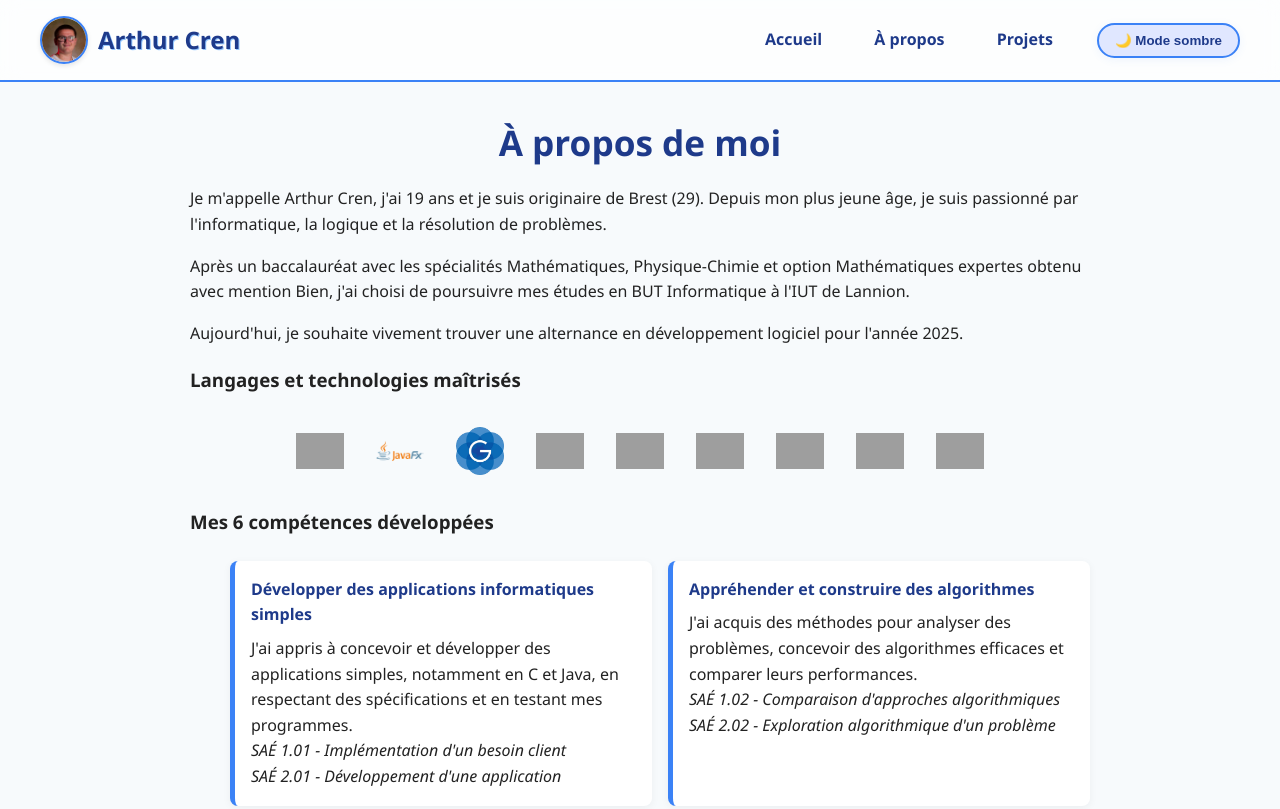
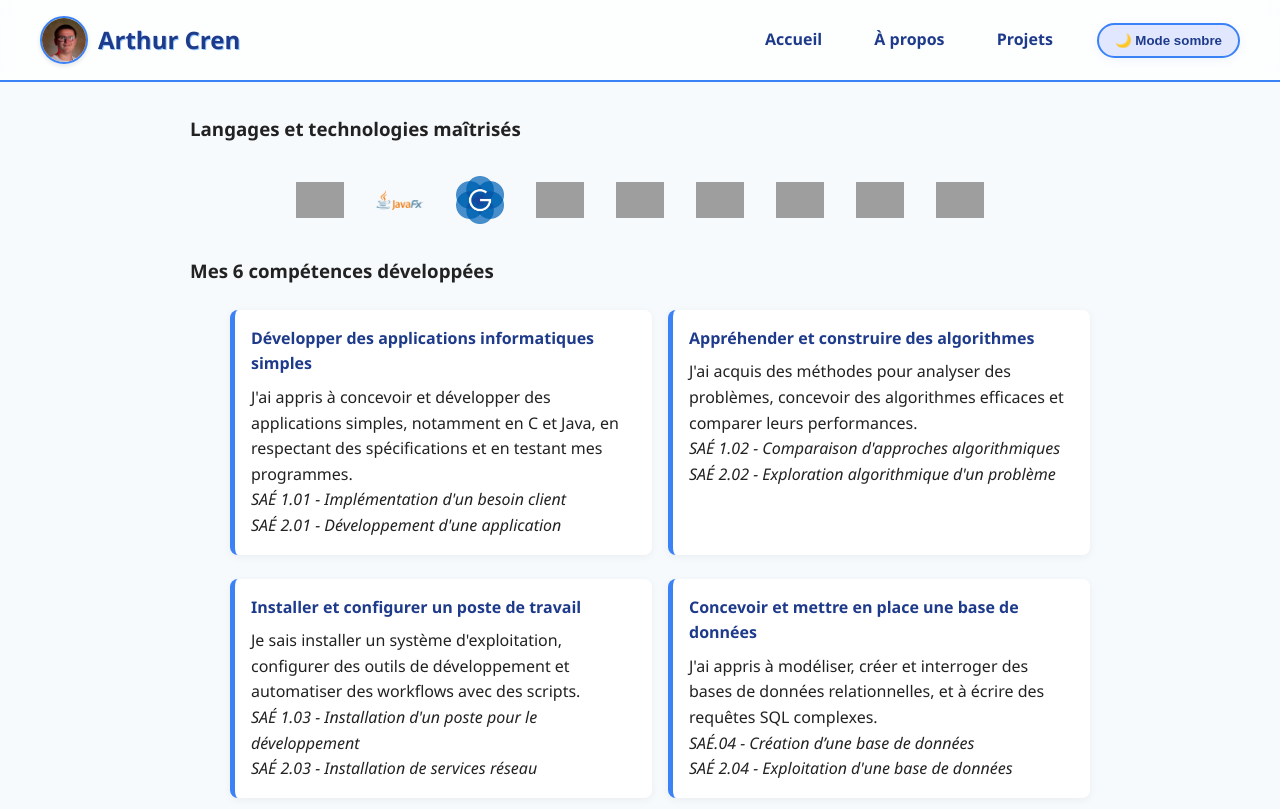
Before and after one commit to AsgArthur/portfolio, a plain HTML site: page apropos.html in a window 1280 px wide. Shown: the top 809 px of the page. Drawn offline with Linux system fonts and the light colour scheme; grey boxes are pictures that could not be loaded.

Commit message:
Update apropos.html

```diff
--- a/apropos.html
+++ b/apropos.html
@@ -24,11 +24,6 @@
 
   <main>
     <section class="section">
-      <h2>À propos de moi</h2>
-      <p>Je m'appelle Arthur Cren, j'ai 19 ans et je suis originaire de Brest (29). Depuis mon plus jeune âge, je suis passionné par l'informatique, la logique et la résolution de problèmes.</p>
-      <p>Après un baccalauréat avec les spécialités Mathématiques, Physique-Chimie et option Mathématiques expertes obtenu avec mention Bien, j'ai choisi de poursuivre mes études en BUT Informatique à l'IUT de Lannion.</p>
-      <p>Aujourd'hui, je souhaite vivement trouver une alternance en développement logiciel pour l'année 2025.</p>
-
       <h3>Langages et technologies maîtrisés</h3>
       <div class="technos">
         <img src="https://cdn.jsdelivr.net/gh/devicons/devicon/icons/java/java-original.svg" alt="Java">
```
